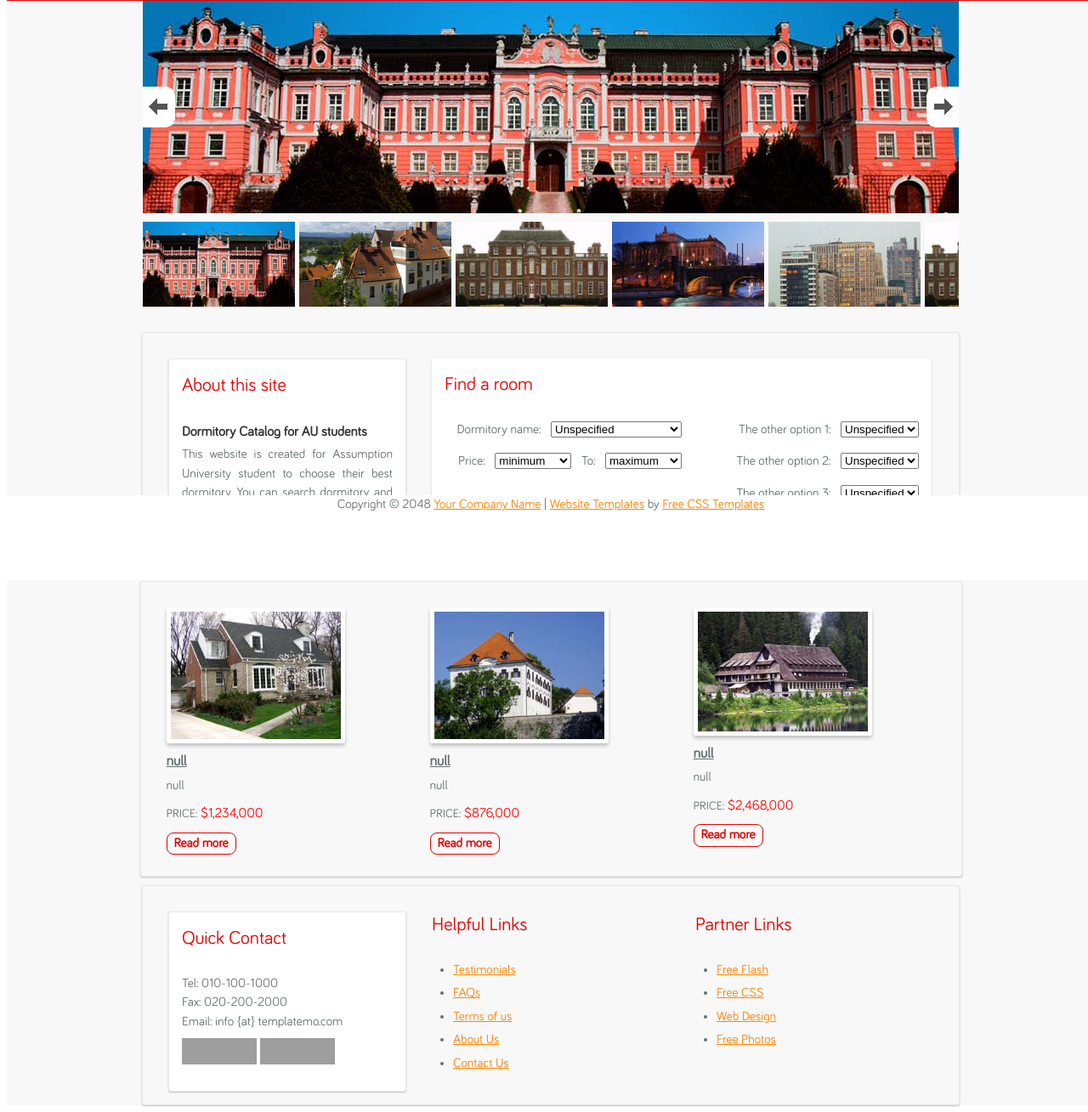
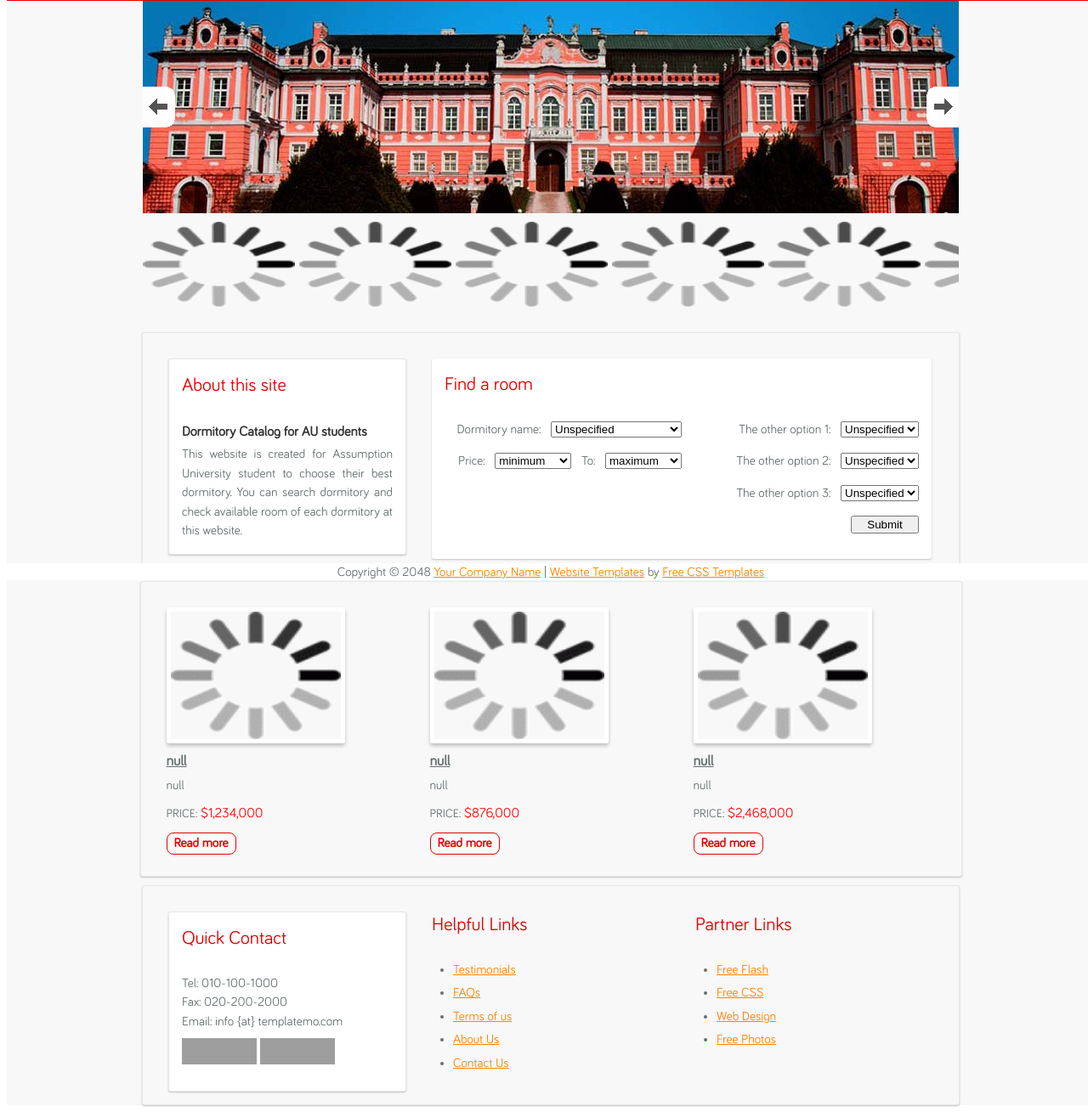
Before and after one commit to ShotaKu/EnterpriseAppDev, a PHP site: page / in a window 1280 px wide. Shown: the part 117-1426 px from the top of the page at 85% size. Run offline with PHP 8.4, Linux system fonts and the light colour scheme; some libraries are stand-ins or nearby versions; some web fonts are replaced; grey boxes are pictures that could not be loaded.

Commit message:
[edit] show loading icon while loadi image from firebase [add] add load image from showcase [edit] change height of footer to be 20px

```diff
--- a/AU Dorm/index.html
+++ b/AU Dorm/index.html
@@ -60,14 +60,14 @@
     <div id="thumbarea">
       <ul id="thumbs">
           <!--ここから小さい画像リスト-->
-        <li value="1"><img id="showcase1" src="images/thumbs/1.jpg" width="179" height="100" alt="" /></li>
-        <li value="2"><img id="showcase2" src="images/thumbs/2.jpg" width="179" height="100" alt="" /></li>
-        <li value="3"><img id="showcase3" src="images/thumbs/3.jpg" width="179" height="100" alt="" /></li>
-        <li value="4"><img id="showcase4" src="images/thumbs/4.jpg" width="179" height="100" alt="" /></li>
-        <li value="5"><img id="showcase5" src="images/thumbs/5.jpg" width="179" height="100" alt="" /></li>
-        <li value="3"><img id="showcase6" src="images/thumbs/3.jpg" width="179" height="100" alt="" /></li>
-        <li value="4"><img id="showcase7" src="images/thumbs/4.jpg" width="179" height="100" alt="" /></li>
-        <li value="5"><img id="showcase8" src="images/thumbs/5.jpg" width="179" height="100" alt="" /></li>
+        <li value="1"><img id="showcase1" src="images/loading.gif" width="179" height="100" alt="" /></li>
+        <li value="2"><img id="showcase2" src="images/loading.gif" width="179" height="100" alt="" /></li>
+        <li value="3"><img id="showcase3" src="images/loading.gif" width="179" height="100" alt="" /></li>
+        <li value="4"><img id="showcase4" src="images/loading.gif" width="179" height="100" alt="" /></li>
+        <li value="5"><img id="showcase5" src="images/loading.gif" width="179" height="100" alt="" /></li>
+        <li value="3"><img id="showcase6" src="images/loading.gif" width="179" height="100" alt="" /></li>
+        <li value="4"><img id="showcase7" src="images/loading.gif" width="179" height="100" alt="" /></li>
+        <li value="5"><img id="showcase8" src="images/loading.gif" width="179" height="100" alt="" /></li>
       </ul>
     </div>
   </div>
@@ -174,14 +174,14 @@ var autodelay = 5;
 	<div class="templatemo_section_2">
 
 
-        <img id="dormImage1" src="images/templatemo_image_01.jpg" alt="image" width="200" height="150"/>
+        <img id="dormImage1" src="images/loading.gif" alt="image" width="200" height="150"/>
         <h4 id = "dormName1">null</h4>
         <p id = "dormDetail1">null</p>
         <div class="price">PRICE:<span id="dormPrice1"> $1,234,000</span></div>
         <div class="readmore"><a href="subpage.html">Read more</a></div>
     </div>
     <div class="templatemo_section_2">
-        <img id="dormImage2" src="images/templatemo_image_02.jpg" alt="image" width="200"height="150"/>
+        <img id="dormImage2" src="images/loading.gif" alt="image" width="200" height="150"/>
         <h4 id= "dormName2">null</h4>
         <p id = "dormDetail2">null</p>
         <div class="price">PRICE:<span> $876,000</span></div>
@@ -189,7 +189,7 @@ var autodelay = 5;
     </div>
     <div class="templatemo_section_2">
 
-        <img id="dormImage3" src="images/templatemo_image_03.jpg" alt="image" width="200"/>
+        <img id="dormImage3" src="images/loading.gif" alt="image" width="200" height="150"/>
         <h4 id= "dormName3">null</h4>
         <p id = "dormDetail3">null</p>
         <div class="price">PRICE:<span> $2,468,000</span></div>
@@ -256,12 +256,30 @@ var autodelay = 5;
 var database = firebase.database();
 // alert(firebase.app().name);
 var dataRef = database.ref('Dormitory');
+var showCaseRef = database.ref('Showcase');
+showCaseRef.once("value").then(function(snapshot)
+{
+    var im = 1;
+    console.log("Start load images:"+ snapshot.key);
+    snapshot.forEach(function(childSnapshot) {
+        if(im<=7)
+        {
+            var imageURL = childSnapshot.val();
+            console.log((im-1)+":"+imageURL);
+            document.getElementById("showcase"+im).src = imageURL;
+        }
+        im++;
+    });
+})
 dataRef.once("value")
     .then(function(snapshot){
         var i = 0;
-        //var dorms = [];
+        var dormID = 0;
         snapshot.forEach(function(childSnapshot) {
-            console.log(childSnapshot.key);
+            dormID = childSnapshot.key;
+            if(i<3)
+            {
+                console.log("Dorm "+dormID);
                 childSnapshot.forEach(function(childSnapshot){
                     var key = childSnapshot.key;
                     var val = childSnapshot.val();
@@ -295,10 +313,13 @@ dataRef.once("value")
                                 console.log("   Ｌ"+key + ":" + val);
                             });
                         });
-                        document.getElementById("dormPrice"+(i+1)).innerHTML = " "+avgPrice+"Baht";
+                        if(avgPrice != 0){
+                            document.getElementById("dormPrice"+(i+1)).innerHTML = " "+avgPrice+"Baht";
+                        }
                     }
             });
             i++;
+            }
         });
     })
 </script>
--- a/AU Dorm/templatemo_style.css
+++ b/AU Dorm/templatemo_style.css
@@ -470,7 +470,7 @@ text-align: left;
 	position: fixed;
     bottom: 0;
     width: 100%;
-    height: 100px;
+    height: 20px;
 	background: #ffffff;
 	text-align: center;
 }
```
Also changed, not shown: AU Dorm/images/loading.gif.
